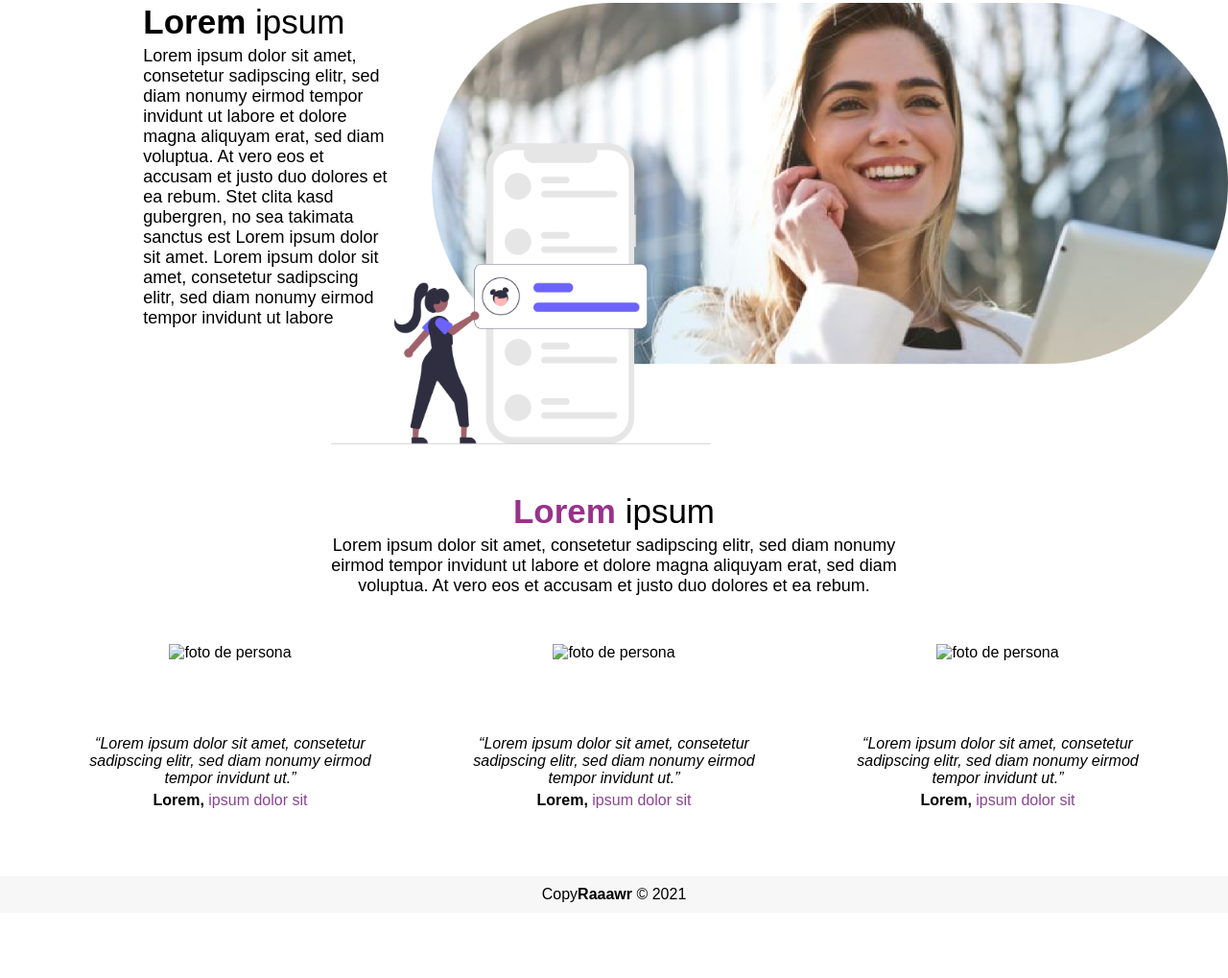
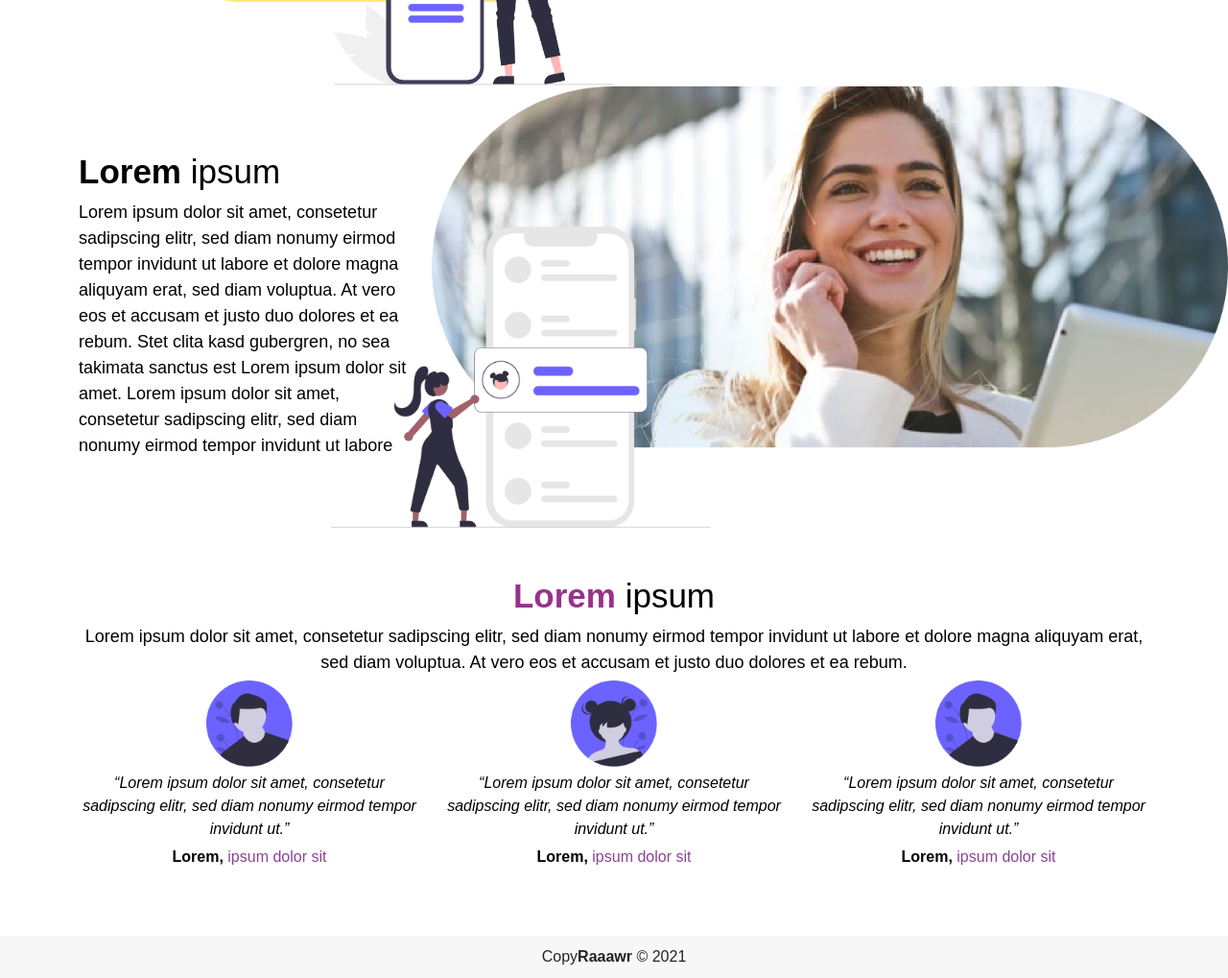
Before and after one commit to EspiYara/girlpower, a plain HTML site: page index.html in a window 1280 px wide. Shown: the part 1078-2097 px from the top of the page at 96% size. Before the commit the page ends 2029 px from the top, so only its background shows below. Drawn offline with nearby package versions, Linux system fonts and the light colour scheme; files that its build step writes are made by us from their sources; files whose address does not match are found by name.

Commit message:
se agrego boostrap al home la página y se eliminaron clases y etiquetas en el css

```diff
--- a/index.html
+++ b/index.html
@@ -1,19 +1,25 @@
 <!DOCTYPE html>
-<html lang="en">
+<html lang="es">
 	<head>
 		<meta charset="UTF-8" />
 		<meta name="viewport" content="width=device-width, initial-scale=1.0" />
 		<title>GirlPower®</title>
-
+		<!--CSS BOOTSTRAP-->
+		<link
+			href="https://cdn.jsdelivr.net/npm/bootstrap@5.0.2/dist/css/bootstrap.min.css"
+			rel="stylesheet"
+			integrity="sha384-EVSTQN3/azprG1Anm3QDgpJLIm9Nao0Yz1ztcQTwFspd3yD65VohhpuuCOmLASjC"
+			crossorigin="anonymous"
+		/>
 		<!--CSS-->
-		<link rel="stylesheet" href="../Girlpower-Espinoza/public/css/style.css" />
+		<link rel="stylesheet" href="public/css/style.css" />
 	</head>
 	<body>
 		<!--HEADER-->
 		<header>
 			<div class="box-logo">
 				<img
-					src="../Girlpower-Espinoza/public/img/header/logo.png"
+					src="public/img/header/logo.png"
 					alt="logo girl power"
 					class="img-logo"
 				/>
@@ -34,84 +40,101 @@
 		<main id="home">
 			<!--BANNER PRINCIPAL-->
 			<section class="section-banner">
+				<div class="container">
+					<div class="row">
+						<div class="col-12">
 							<div class="box1">
 								<h1>Lorem ipsum.</h1>
 								<p>
-						Lorem ipsum dolor sit amet, consetetur sadipscing elitr, sed diam
-						nonumy eirmod tempor invidunt ut.
+									Lorem ipsum dolor sit amet, consetetur sadipscing elitr, sed
+									diam nonumy eirmod tempor invidunt ut.
 								</p>
 								<button class="btn-black">Lorem</button>
+							</div>
+						</div>
+					</div>
 				</div>
 			</section>
 
 			<!--SECCION 2-->
 			<section class="section-2">
 				<div class="container">
+					<div class="row justify-content-evenly">
+						<div class="col-lg-4">
 							<div class="box-card">
 								<p class="txt-destacado">Lorem ipsun</p>
 								<h3 class="txt-title">Lorem ipsum dolor<br />sit amet</h3>
 								<p class="txt-info">
-							Lorem ipsum dolor sit amet, consetetur sadipscing elitr, sed diam
-							nonumy eirmod tempor invidunt ut labore et dolore magna aliquyam
-							erat
+									Lorem ipsum dolor sit amet, consetetur sadipscing elitr, sed
+									diam nonumy eirmod tempor invidunt ut labore et dolore magna
+									aliquyam erat
 								</p>
 								<img
-							src="../Girlpower-Espinoza/public/img/home/img-card.png"
+									src="public/img/home/img-card.png"
 									alt=""
 									class="img-adorno"
 								/>
 							</div>
+						</div>
 
+						<div class="col-lg-4">
 							<div class="box-info">
 								<h3 class="txt-title2">Lorem <span>ipsum</span></h3>
 								<p class="txt2">
-							Lorem ipsum dolor sit amet, consetetur sadipscing elitr, sed diam
-							nonumy eirmod tempor invidunt ut labore et dolore magna aliquyam
-							erat, sed diam voluptua. At vero eos et accusam et justo duo
-							dolores et ea rebum.
+									Lorem ipsum dolor sit amet, consetetur sadipscing elitr, sed
+									diam nonumy eirmod tempor invidunt ut labore et dolore magna
+									aliquyam erat, sed diam voluptua. At vero eos et accusam et
+									justo duo dolores et ea rebum.
 								</p>
 								<button class="btn-black">Lorem</button>
+							</div>
+						</div>
 					</div>
 				</div>
 			</section>
 
 			<!--SECCION 3-->
-			<section class="section-3">
+			<section class="section-3 d-flex align-items-center mt-5">
 				<div class="container">
+					<div class="row">
+						<div class="col-4">
 							<div class="box-info">
 								<h3 class="txt-title2">Lorem <span>ipsum</span></h3>
 								<p class="txt2">
-							Lorem ipsum dolor sit amet, consetetur sadipscing elitr, sed diam
-							nonumy eirmod tempor invidunt ut labore et dolore magna aliquyam
-							erat, sed diam voluptua. At vero eos et accusam et justo duo
-							dolores et ea rebum. Stet clita kasd gubergren, no sea takimata
-							sanctus est Lorem ipsum dolor sit amet. Lorem ipsum dolor sit
-							amet, consetetur sadipscing elitr, sed diam nonumy eirmod tempor
-							invidunt ut labore
+									Lorem ipsum dolor sit amet, consetetur sadipscing elitr, sed
+									diam nonumy eirmod tempor invidunt ut labore et dolore magna
+									aliquyam erat, sed diam voluptua. At vero eos et accusam et
+									justo duo dolores et ea rebum. Stet clita kasd gubergren, no
+									sea takimata sanctus est Lorem ipsum dolor sit amet. Lorem
+									ipsum dolor sit amet, consetetur sadipscing elitr, sed diam
+									nonumy eirmod tempor invidunt ut labore
 								</p>
 							</div>
-
-					<div class="box-fantasma"></div>
+						</div>
+					</div>
 				</div>
 			</section>
 
 			<!--SECCION 4-->
 			<section class="section-4">
 				<div class="container">
+					<div class="row">
+						<div class="col-12">
 							<div class="box-info">
 								<h3 class="txt-title2">Lorem <span>ipsum</span></h3>
 								<p class="txt2">
-							Lorem ipsum dolor sit amet, consetetur sadipscing elitr, sed diam
-							nonumy eirmod tempor invidunt ut labore et dolore magna aliquyam
-							erat, sed diam voluptua. At vero eos et accusam et justo duo
-							dolores et ea rebum.
+									Lorem ipsum dolor sit amet, consetetur sadipscing elitr, sed
+									diam nonumy eirmod tempor invidunt ut labore et dolore magna
+									aliquyam erat, sed diam voluptua. At vero eos et accusam et
+									justo duo dolores et ea rebum.
 								</p>
 							</div>
+						</div>
 
-					<div class="container-interno">
+						<div class="col-4">
 							<div class="card-user">
 								<img
-								src="../Girlpower-Espinoza/public/img/home/user-01.png"
+									src="public/img/home/user-01.png"
 									alt="foto de persona"
 									class="img-user"
 								/>
@@ -121,9 +144,11 @@
 								</p>
 								<p class="txt-nombre">Lorem, <span>ipsum dolor sit</span></p>
 							</div>
+						</div>
+						<div class="col-4">
 							<div class="card-user">
 								<img
-								src="../Girlpower-Espinoza/public/img/home/user-02.png"
+									src="public/img/home/user-02.png"
 									alt="foto de persona"
 									class="img-user"
 								/>
@@ -133,9 +158,11 @@
 								</p>
 								<p class="txt-nombre">Lorem, <span>ipsum dolor sit</span></p>
 							</div>
+						</div>
+						<div class="col-4">
 							<div class="card-user">
 								<img
-								src="../Girlpower-Espinoza/public/img/home/user-01.png"
+									src="public/img/home/user-01.png"
 									alt="foto de persona"
 									class="img-user"
 								/>
@@ -147,6 +174,7 @@
 							</div>
 						</div>
 					</div>
+				</div>
 			</section>
 		</main>
 
--- a/public/css/style.css
+++ b/public/css/style.css
@@ -100,16 +100,16 @@ button.btn-black:hover {
 #home section.section-2 {
 	height: 400px;
 }
-#home section.section-2 div.container,
+/*#home section.section-2 div.container,
 #home section.section-3 div.container {
 	height: auto;
 	display: flex;
 	margin-top: 50px;
 	margin-bottom: 50px;
 	justify-content: space-evenly;
-}
+}*/
 #home section.section-2 div.container div.box-card {
-	width: 29%;
+	/*width: 29%;*/
 	height: 360px;
 	background-color: #ffe979;
 	border-radius: 36px;
@@ -140,7 +140,7 @@ button.btn-black:hover {
 	margin: 20px 0px 0px 0px;
 }
 #home section.section-2 div.container div.box-info {
-	width: 36%;
+	/*width: 36%;*/
 	height: 360px;
 }
 #home section.section-2 div.container div.box-card p.txt-info {
@@ -173,13 +173,13 @@ button.btn-black:hover {
 	background-size: contain;
 	height: 460px;
 }
-#home section.section-3 div.container div.box-info {
+/*#home section.section-3 div.container div.box-info {
 	width: 20%;
 	height: 360px;
-}
-#home section.section-3 div.container div.box-fantasma {
+}*/
+/*#home section.section-3 div.container div.box-fantasma {
 	width: 45%;
-}
+}*/
 #home section.section-3 div.container div.box-info h3.txt-title2 {
 	font-size: 35px;
 	font-weight: 700;
@@ -197,13 +197,13 @@ button.btn-black:hover {
 
 /*HOME SECCION 4*/
 #home section.section-4 div.container {
-	width: 100%;
+	/*width: 100%;*/
 	height: auto;
 	margin-top: 50px;
 	margin-bottom: 50px;
 }
 #home section.section-4 div.container div.box-info {
-	width: 50%;
+	/*width: 50%;*/
 	height: auto;
 	text-align: center;
 	margin: auto;
@@ -223,59 +223,38 @@ button.btn-black:hover {
 	font-weight: 400;
 	color: #000;
 }
-#home section.section-4 div.container div.container-interno {
-	width: 100%;
+#home section.section-4 div.container {
+	/*width: 100%;*/
 	height: auto;
 	display: flex;
 	justify-content: space-evenly;
 	margin-top: 50px;
 }
-#home section.section-4 div.container div.container-interno div.card-user {
-	width: 25%;
+#home section.section-4 div.container div.card-user {
+	/*width: 25%;*/
 	height: auto;
 	display: grid;
 }
-#home
-	section.section-4
-	div.container
-	div.container-interno
-	div.card-user
-	img.img-user {
-	width: auto;
+#home section.section-4 div.card-user img.img-user {
+	/*width: auto;*/
 	height: 90px;
 	margin: auto;
 }
-#home
-	section.section-4
-	div.container
-	div.container-interno
-	div.card-user
-	p.txt-testimonio {
+#home section.section-4 div.card-user p.txt-testimonio {
 	font-size: 16px;
 	font-weight: 400;
 	color: #000;
 	text-align: center;
 	font-style: italic;
 }
-#home
-	section.section-4
-	div.container
-	div.container-interno
-	div.card-user
-	p.txt-nombre {
+#home section.section-4 div.card-user p.txt-nombre {
 	font-size: 16px;
 	font-weight: 600;
 	color: #000;
 	text-align: center;
 	margin: 0;
 }
-#home
-	section.section-4
-	div.container
-	div.container-interno
-	div.card-user
-	p.txt-nombre
-	span {
+#home section.section-4 div.card-user p.txt-nombre span {
 	font-size: 16px;
 	font-weight: 400;
 	color: #8b4394;
```
Lines whose indentation alone changed are shown as unchanged.
